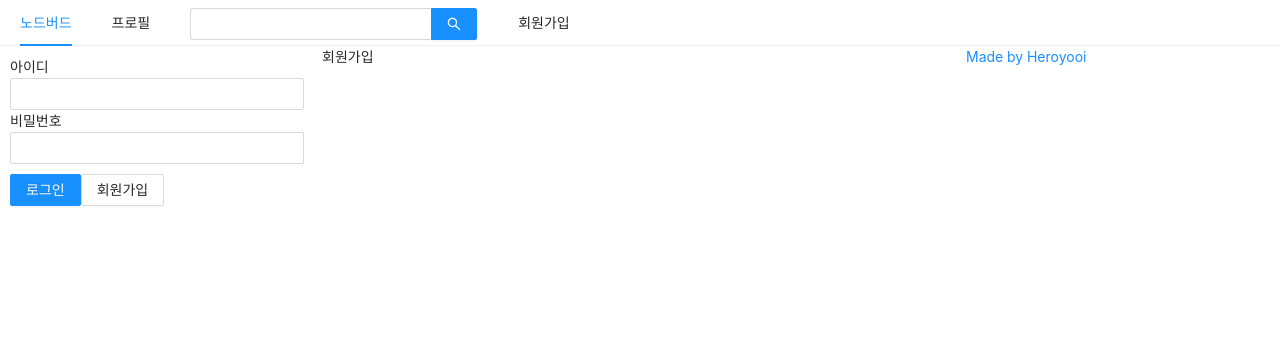
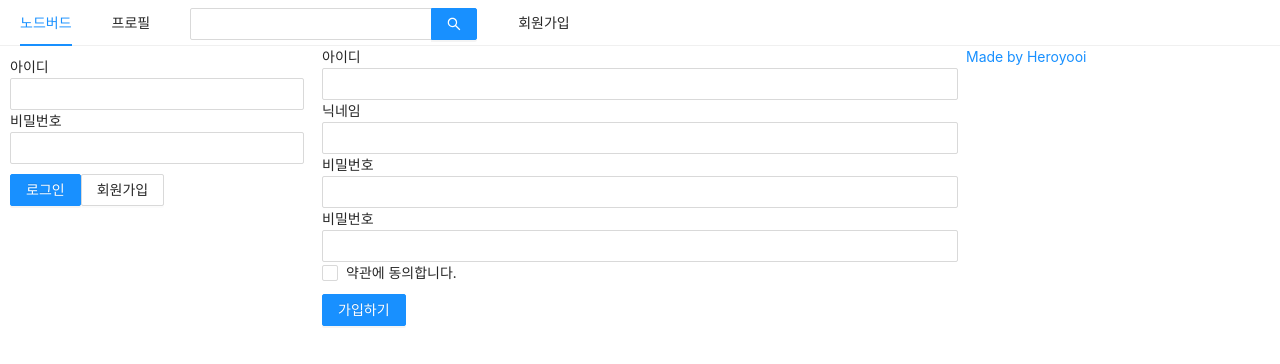
Before and after one commit to heroyooi/react-nodebird-backup, a Next.js app in the folder front/: page /signup in a window 1280 px wide. Shown: the top 364 px of the page. Built offline with nearby package versions, Linux system fonts and the light colour scheme.

Commit message:
2강 공부 완료

```diff
--- a/front/components/LoginForm.js
+++ b/front/components/LoginForm.js
@@ -2,6 +2,8 @@ import React, { useState, useCallback } from "react";
 import { Button, Form, Input } from "antd";
 import Link from "next/link";
 import styled from "styled-components";
+import PropTypes from "prop-types";
+import useInput from "../hooks/useInput";
 
 const ButtonWrapper = styled.div`
   margin-top: 10px;
@@ -12,16 +14,8 @@ const FormWrapper = styled(Form)`
 `;
 
 const LoginForm = ({ setIsLoggedIn }) => {
-  const [id, setId] = useState("");
-  const [password, setPassword] = useState("");
-
-  const onChangeId = useCallback((e) => {
-    setId(e.target.value);
-  }, []);
-
-  const onChangePassword = useCallback((e) => {
-    setPassword(e.target.value);
-  }, []);
+  const [id, onChangeId] = useInput("");
+  const [password, onChangePassword] = useInput("");
 
   const onSubmitForm = useCallback(() => {
     console.log(id, password);
@@ -60,4 +54,8 @@ const LoginForm = ({ setIsLoggedIn }) => {
   );
 };
 
+LoginForm.propTypes = {
+  setIsLoggedIn: PropTypes.func.isRequried,
+};
+
 export default LoginForm;
--- /dev/null
+++ b/front/hooks/useInput.js
@@ -0,0 +1,11 @@
+import { useState, useCallback } from "react";
+
+const useInput = (initialValue = null) => {
+  const [value, setValue] = useState(initialValue);
+  const handler = useCallback((e) => {
+    setValue(e.target.value);
+  }, []);
+  return [value, handler];
+};
+
+export default useInput;
--- a/front/package.json
+++ b/front/package.json
@@ -4,7 +4,7 @@
   "description": "",
   "main": "index.js",
   "scripts": {
-    "dev": "next",
+    "dev": "next -p 3001",
     "build": "next build"
   },
   "author": "",
--- a/front/pages/signup.js
+++ b/front/pages/signup.js
@@ -1,17 +1,105 @@
-import React from "react";
+import React, { useCallback, useState } from "react";
 import Head from "next/head";
 import AppLayout from "../components/AppLayout";
+import { Checkbox, Form, Input, Button } from "antd";
+import useInput from "../hooks/useInput";
+import styled from "styled-components";
+
+const ErrorMessage = styled.div`
+  color: red;
+`;
 
 const Signup = () => {
+  const [id, onChangeId] = useInput("");
+  const [nickname, onChangeNickname] = useInput("");
+  const [password, onChangePassword] = useInput("");
+
+  const [passwordCheck, setPasswordCheck] = useState("");
+  const [passwordError, setPasswordError] = useState(false);
+  const onChangePasswordCheck = useCallback(
+    (e) => {
+      setPasswordCheck(e.target.value);
+      setPasswordError(e.target.value !== password);
+    },
+    [password]
+  );
+
+  const [term, setTerm] = useState("");
+  const [termError, setTermError] = useState(false);
+  const onChangeTerm = useCallback((e) => {
+    setTerm(e.target.checked);
+    setTermError(false);
+  }, []);
+
+  const onSubmit = useCallback(() => {
+    if (password !== passwordCheck) {
+      return setPasswordError(true);
+    }
+    if (!term) {
+      return setTermError(true);
+    }
+    console.log(id, nickname, password);
+  }, [password, passwordCheck, term]);
+
   return (
-    <>
+    <AppLayout>
       <Head>
         <title>회원가입 | NodeBird</title>
       </Head>
-      <AppLayout>
-        <div>회원가입</div>
-      </AppLayout>
-    </>
+      <Form onFinish={onSubmit}>
+        <div>
+          <label htmlFor="user-id">아이디</label>
+          <br />
+          <Input name="user-id" value={id} required onChange={onChangeId} />
+        </div>
+        <div>
+          <label htmlFor="user-nick">닉네임</label>
+          <br />
+          <Input
+            name="user-nick"
+            value={nickname}
+            required
+            onChange={onChangeNickname}
+          />
+        </div>
+        <div>
+          <label htmlFor="user-password">비밀번호</label>
+          <br />
+          <Input
+            name="user-password"
+            type="password"
+            value={password}
+            required
+            onChange={onChangePassword}
+          />
+        </div>
+        <div>
+          <label htmlFor="user-password">비밀번호</label>
+          <br />
+          <Input
+            name="user-password"
+            type="password"
+            value={passwordCheck}
+            required
+            onChange={onChangePasswordCheck}
+          />
+          {passwordError && (
+            <ErrorMessage>비밀번호가 일치하지 않습니다.</ErrorMessage>
+          )}
+        </div>
+        <div>
+          <Checkbox name="user-term" checked={term} onChange={onChangeTerm}>
+            약관에 동의합니다.
+          </Checkbox>
+          {termError && <ErrorMessage>약관에 동의하셔야 합니다.</ErrorMessage>}
+        </div>
+        <div style={{ marginTop: 10 }}>
+          <Button type="primary" htmlType="submit">
+            가입하기
+          </Button>
+        </div>
+      </Form>
+    </AppLayout>
   );
 };
 
```
Also changed, not shown: 1 other file (tests, documents, lock files or other folders).
